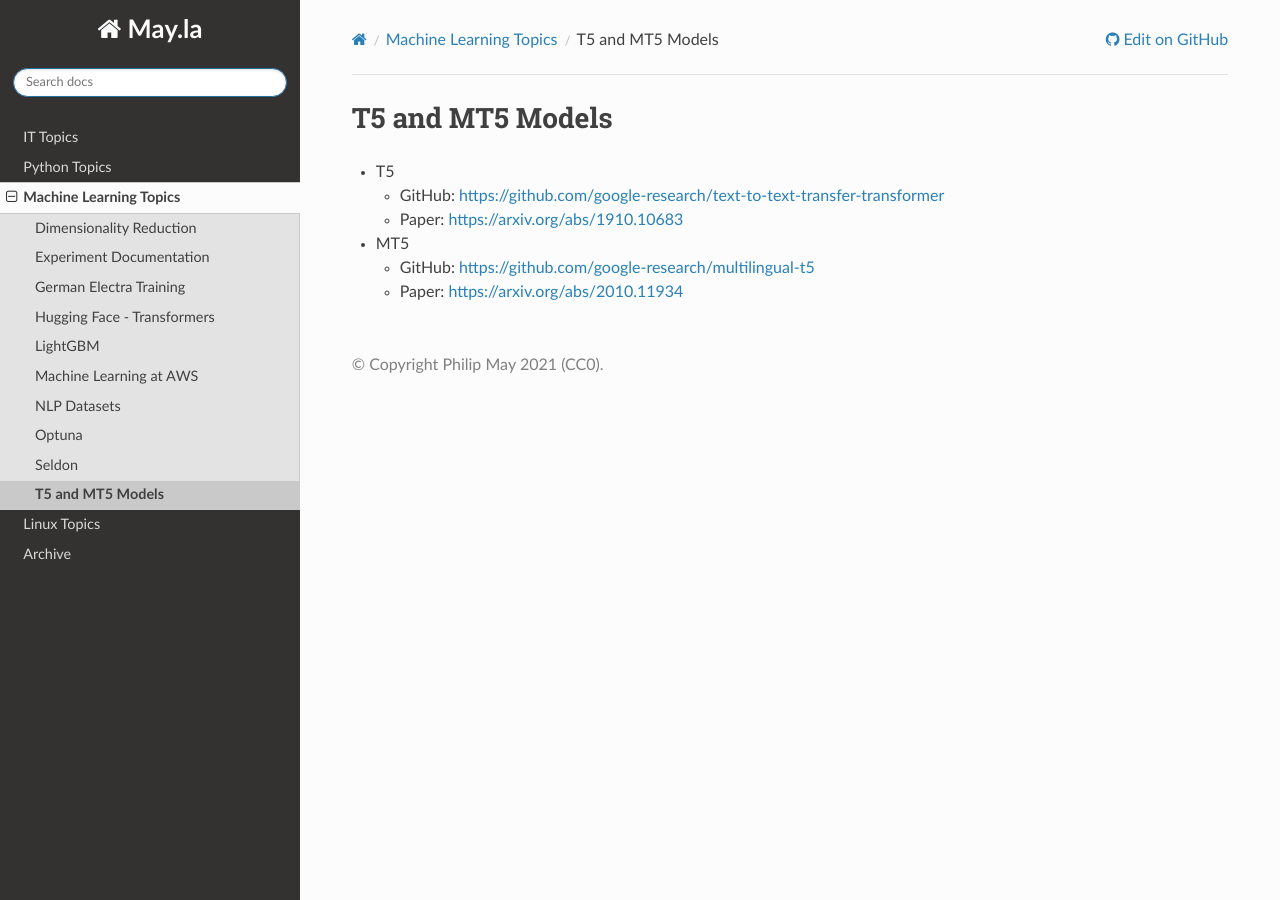
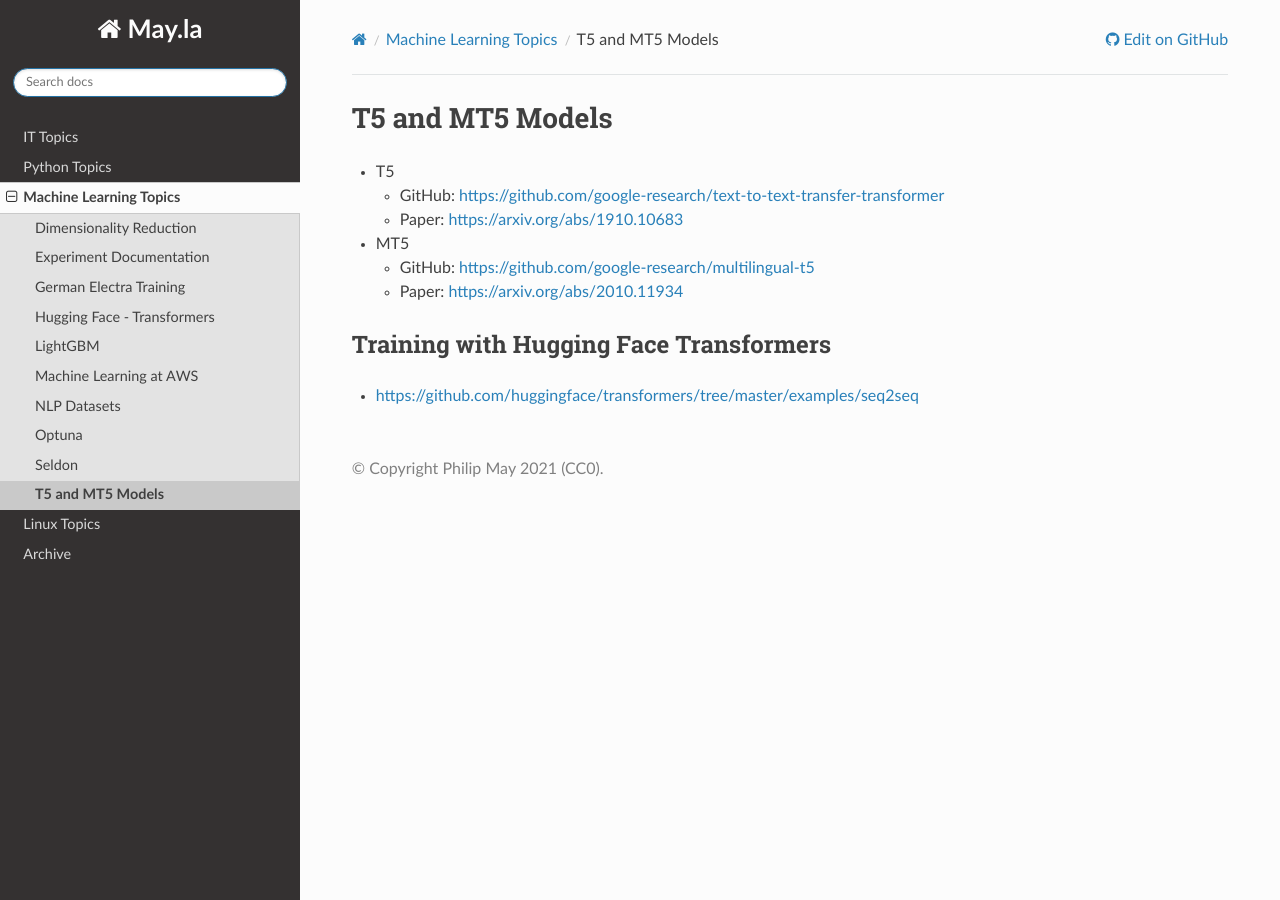
Before and after one commit to PhilipMay/May.la, a Sphinx documentation site: the page built from source/ml/t5-mt5.md, in a window 1280 px wide. Built offline with Sphinx 7.4.7 and the Read the Docs theme 2.0.0, drawn with Linux system fonts in a browser that asks for light colours.

Commit message:
Update t5-mt5.md

```diff
--- a/source/ml/t5-mt5.md
+++ b/source/ml/t5-mt5.md
@@ -5,3 +5,6 @@
 - MT5
   - GitHub: https://github.com/google-research/multilingual-t5
   - Paper: https://arxiv.org/abs/2010.11934
+
+## Training with Hugging Face Transformers
+- https://github.com/huggingface/transformers/tree/master/examples/seq2seq
```
